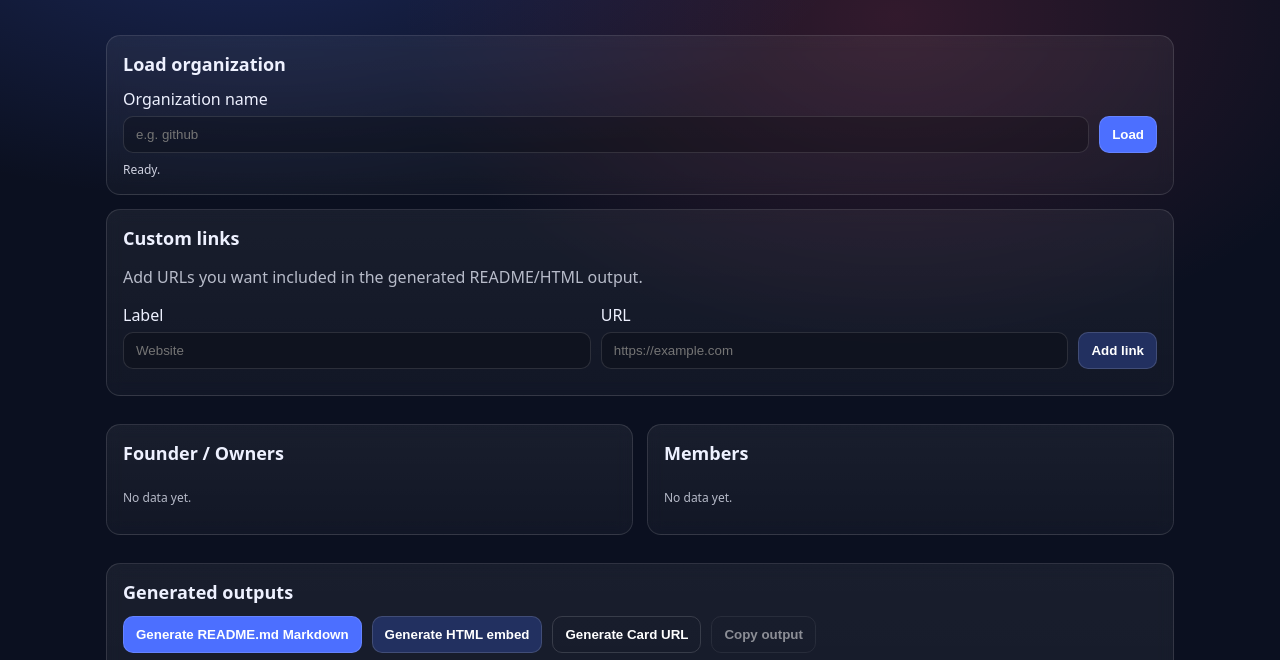
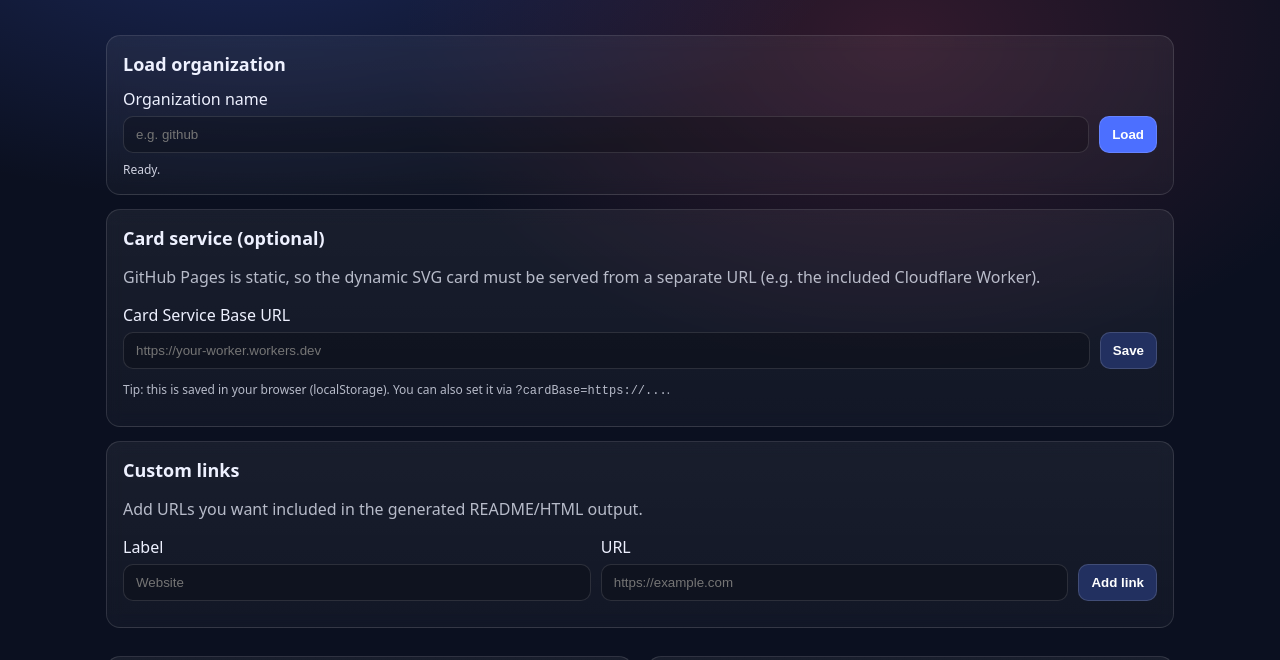
Before and after one commit to ZainulabdeenOfficial/organization-team-site, a plain HTML site: page index.html in a window 1280 px wide. Shown: the part 97-757 px from the top of the page. Drawn offline with Linux system fonts and the light colour scheme.

Commit message:
Make card service base URL configurable (UI + query param + localStorage) instead of hard-coded worker URL

```diff
--- a/app.js
+++ b/app.js
@@ -7,10 +7,52 @@ const state = {
   links: []
 };
 
-// IMPORTANT:
-// GitHub Pages is static, so `/api/card.svg` does NOT exist on the Pages domain.
-// This is the deployed card-service base URL (Cloudflare Worker).
-const CARD_SERVICE_BASE_URL = "https://org-team-card.zu4425.workers.dev";
+const CARD_SERVICE_BASE_URL_STORAGE_KEY = "orgTeamCardBaseUrl";
+
+function normalizeBaseUrl(url){
+  const trimmed = String(url || "").trim();
+  if (!trimmed) return "";
+  return trimmed.replace(/\/$/, "");
+}
+
+function getCardServiceBaseUrl(){
+  // 1) Query param override: ?cardBase=https://...
+  const params = new URLSearchParams(window.location.search);
+  const fromQuery = normalizeBaseUrl(params.get("cardBase"));
+  if (fromQuery) return fromQuery;
+
+  // 2) Saved value
+  const fromStorage = normalizeBaseUrl(localStorage.getItem(CARD_SERVICE_BASE_URL_STORAGE_KEY));
+  if (fromStorage) return fromStorage;
+
+  // 3) No base URL configured
+  return "";
+}
+
+function setCardServiceBaseUrl(url){
+  const normalized = normalizeBaseUrl(url);
+  if (!normalized){
+    localStorage.removeItem(CARD_SERVICE_BASE_URL_STORAGE_KEY);
+  }else{
+    localStorage.setItem(CARD_SERVICE_BASE_URL_STORAGE_KEY, normalized);
+  }
+  return normalized;
+}
+
+function initCardServiceUi(){
+  const input = $("cardBaseInput");
+  const btn = $("saveCardBaseBtn");
+  if (!input || !btn) return;
+
+  // Prefill
+  input.value = getCardServiceBaseUrl();
+
+  btn.addEventListener("click", () => {
+    const normalized = setCardServiceBaseUrl(input.value);
+    input.value = normalized;
+    setStatus(normalized ? "Card service URL saved." : "Card service URL cleared.");
+  });
+}
 
 function setStatus(msg, isError=false){
   const el = $("status");
@@ -107,11 +149,14 @@ async function loadOrg(org){
 
 function cardUrlForOrg(org){
   const qs = `org=${encodeURIComponent(org)}`;
+  const base = getCardServiceBaseUrl();
 
-  if (CARD_SERVICE_BASE_URL && CARD_SERVICE_BASE_URL.startsWith("http")){
-    return `${CARD_SERVICE_BASE_URL.replace(/\/$/, "")}/api/card.svg?${qs}`;
+  // If the user configured a Worker base URL, use it.
+  if (base && base.startsWith("http")){
+    return `${base}/api/card.svg?${qs}`;
   }
 
+  // Fallback: relative URL (will not work on GitHub Pages unless proxied)
   return `/api/card.svg?${qs}`;
 }
 
@@ -212,6 +257,7 @@ $("copyBtn").addEventListener("click", async () => {
 
 $("output").addEventListener("input", enableCopyIfOutput);
 
+initCardServiceUi();
 renderLinks();
 renderPeople("ownersGrid", []);
 renderPeople("membersGrid", []);
--- a/index.html
+++ b/index.html
@@ -25,6 +25,21 @@
       <div class="row small">
         <span id="status" class="status"></span>
       </div>
+    </section>
+
+    <section class="card">
+      <h2>Card service (optional)</h2>
+      <p class="muted">GitHub Pages is static, so the dynamic SVG card must be served from a separate URL (e.g. the included Cloudflare Worker).</p>
+      <div class="row">
+        <label class="label">
+          Card Service Base URL
+          <input id="cardBaseInput" class="input" placeholder="https://your-worker.workers.dev" />
+        </label>
+        <button id="saveCardBaseBtn" class="btn secondary">Save</button>
+      </div>
+      <p class="muted small">
+        Tip: this is saved in your browser (localStorage). You can also set it via <code>?cardBase=https://...</code>.
+      </p>
     </section>
 
     <section class="card">
```
Also changed, not shown: README.md.
